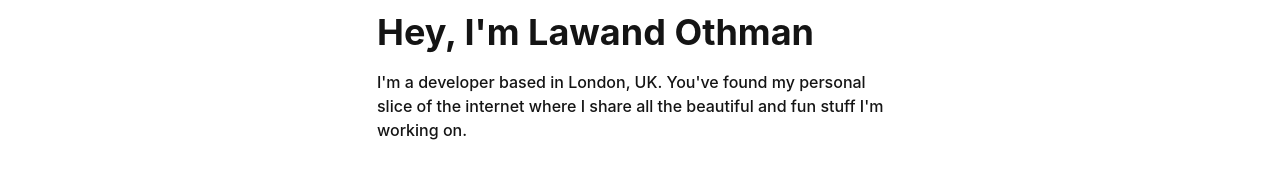
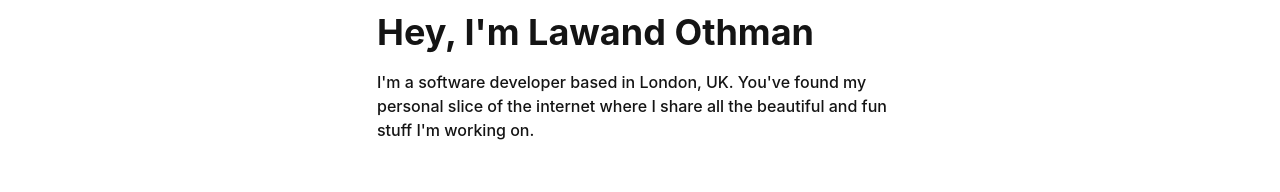
Before and after one commit to lawandothman/lwnd.me, a Next.js app: page / in a window 1280 px wide. Shown: the part 125-317 px from the top of the page. Built offline with nearby package versions, Linux system fonts and the light colour scheme; no server answers.

Commit message:
text change and prop fixes

```diff
--- a/components/Icons/index.tsx
+++ b/components/Icons/index.tsx
@@ -180,17 +180,17 @@ export const Rust = (props: IconProps, fill: string) => {
 					id='r'
 					transform='translate(0.5, 0.5)'
 					stroke={fill}
-					stroke-width='1'
+					strokeWidth='1'
 					stroke-linejoin='round'
 					d='     M -9,-15 H 4 C 12,-15 12,-7 4,-7 H -9 Z     M -40,22 H 0 V 11 H -9 V 3 H 1 C 12,3 6,22 15,22 H 40     V 3 H 34 V 5 C 34,13 25,12 24,7 C 23,2 19,-2 18,-2 C 33,-10 24,-26 12,-26 H -35     V -15 H -25 V 11 H -40 Z'
 				/>
 				<g id='gear' mask='url(#holes)'>
-					<circle r='43' fill='none' stroke='black' stroke-width='9' />
+					<circle r='43' fill='none' stroke='black' strokeWidth='9' />
 					<g id='cogs'>
 						<polygon
 							id='cog'
 							stroke={fill}
-							stroke-width='3'
+							strokeWidth='3'
 							stroke-linejoin='round'
 							points='46,3 51,0 46,-3'
 						/>
@@ -230,7 +230,7 @@ export const Rust = (props: IconProps, fill: string) => {
 						<polygon
 							id='mount'
 							stroke={fill}
-							stroke-width='6'
+							strokeWidth='6'
 							stroke-linejoin='round'
 							points='-7,-42 0,-35 7,-42'
 						/>
--- a/pages/index.tsx
+++ b/pages/index.tsx
@@ -11,9 +11,9 @@ const Home: NextPage = () => {
 				Hey, I&apos;m Lawand Othman
 			</Heading>
 			<Text as='p' color='text' mb={2} fontWeight='medium'>
-				I&apos;m a developer based in London, UK. You&apos;ve found my personal
-				slice of the internet where I share all the beautiful and fun stuff
-				I&apos;m working on.
+				I&apos;m a software developer based in London, UK. You&apos;ve found my
+				personal slice of the internet where I share all the beautiful and fun
+				stuff I&apos;m working on.
 			</Text>
 		</Shell>
 	)
```
Also changed, not shown: 1 other file (tests, documents, lock files or other folders).
